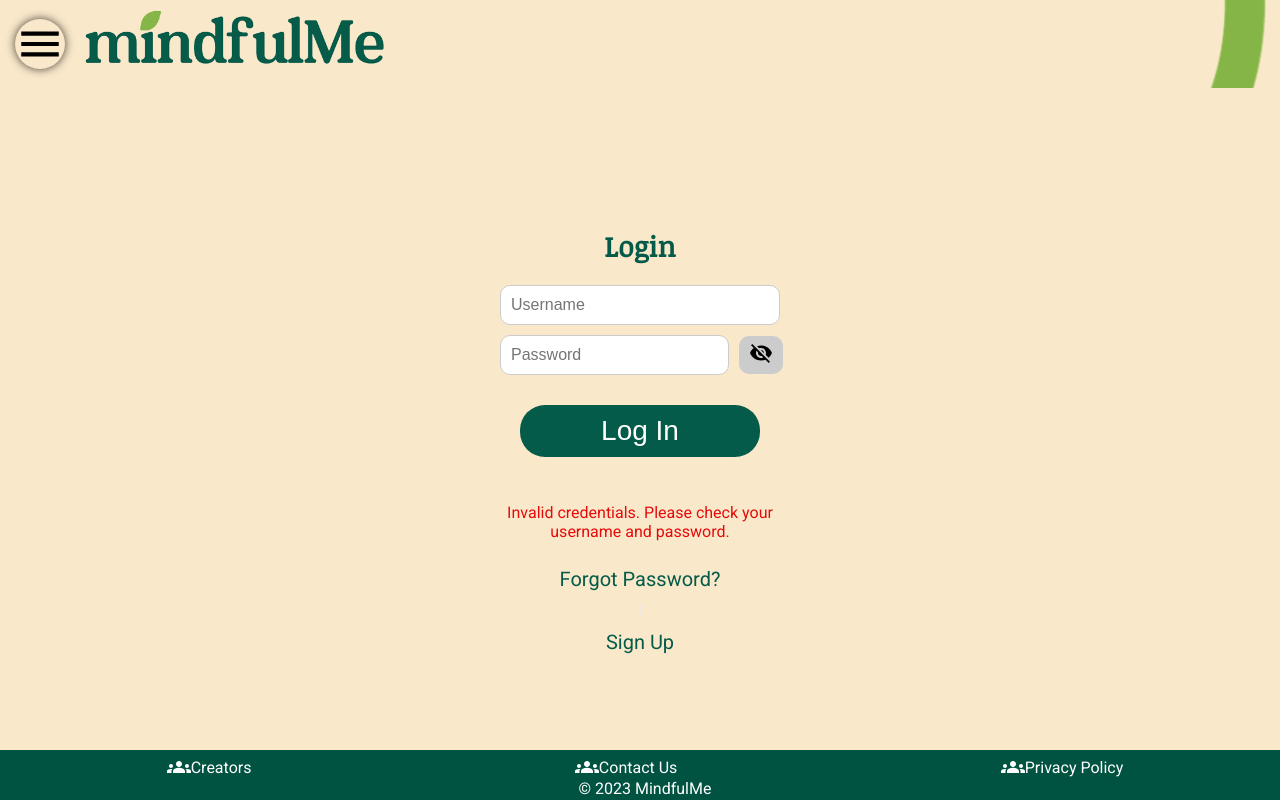
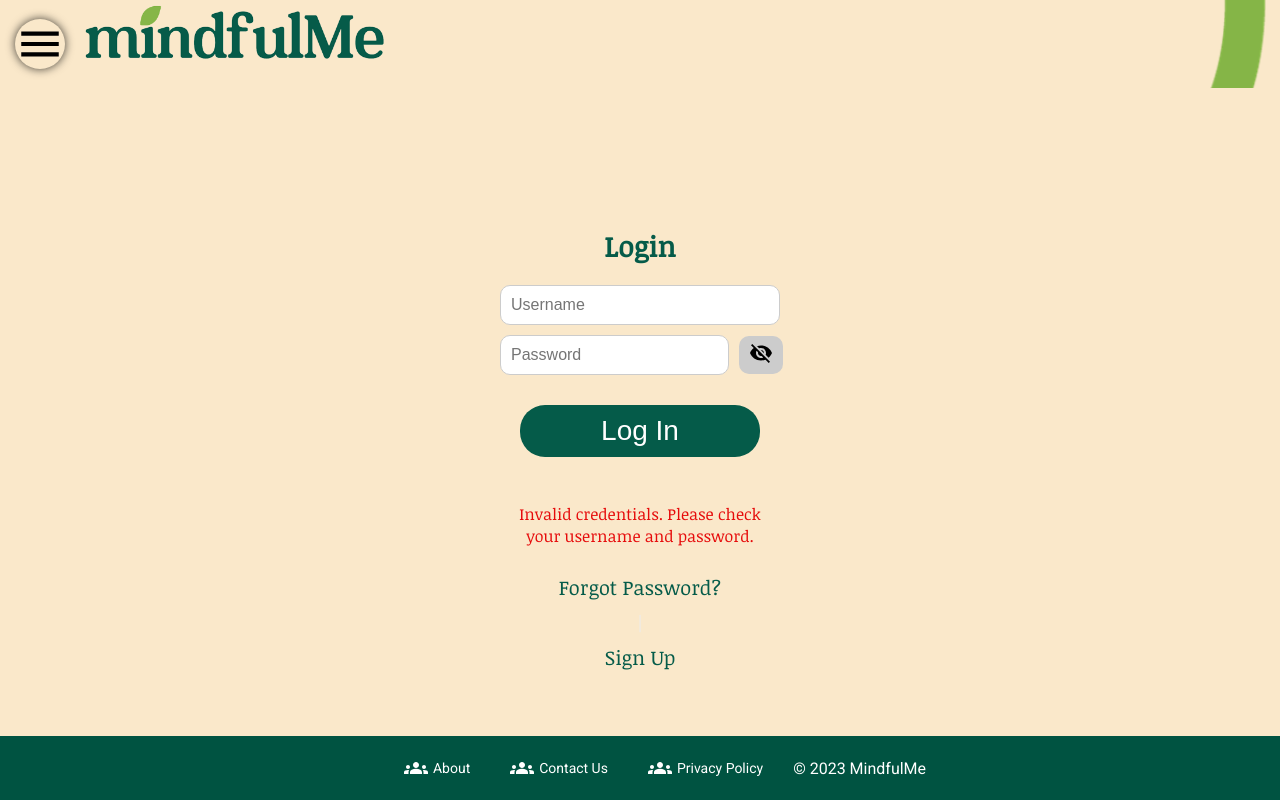
Before and after one commit to Leliah/CapstoneProject-Front-End, a React (Create React App) app in the folder capstone-project-front-end/: page /login in a window 1280 px wide. Built offline with nearby package versions, Linux system fonts and the light colour scheme; no server answers; a web font is replaced by a local one.

Commit message:
Adrian update

```diff
--- a/capstone-project-front-end/src/App.css
+++ b/capstone-project-front-end/src/App.css
@@ -39,8 +39,10 @@
 .logo1 {
   width: 350px; /* Adjust the width as needed */
   height: auto; /* Maintain aspect ratio */
-  margin-right: 10px;
-  padding-top: 10px; /* Add margin to separate from the menu button */
+}
+
+.logo-container {
+  margin-right: 10px; /* Adjust margin as needed */
 }
 
 .menu-container {
--- a/capstone-project-front-end/src/App.js
+++ b/capstone-project-front-end/src/App.js
@@ -14,9 +14,8 @@
 import PromptsResponse from "./component/Prompts/PromptsResponse";
 import Feed from "./component/Feed/Feed";
 import Login from "./component/Login/Login";
-import PromptsWorkedOn from "./component/Prompts/PromptsWorkedOn";
 // import background from "./component/background.png";
-
+import PromptsWorkedOn from "./component/Prompts/PromptsWorkedOn"
 
 function App() {
   const [showNav, setShowNav] = useState(false);
--- a/capstone-project-front-end/src/component/About/About.css
+++ b/capstone-project-front-end/src/component/About/About.css
@@ -42,7 +42,8 @@
 }
 
 .developer img {
-  width: 200px;
+  width: 150px;
+  height: auto;
   border-radius: 50%;
   box-shadow: 0 2px 4px rgba(0, 0, 0, 0.2);
   transition: transform 0.3s ease-in-out, box-shadow 0.3s ease-in-out;
--- a/capstone-project-front-end/src/component/Feed/Feed.css
+++ b/capstone-project-front-end/src/component/Feed/Feed.css
@@ -59,6 +59,64 @@
     max-height: 700px;
     margin-top: 20px;
 
+    display: flex;
+    font-family: 'Noticia Text', serif;
+  }
+
+  .profilefeed {
+    background-color: #055b49;
+    border-radius: 10px;
+    width: 350px;
+    max-height: 200px;
+    padding-top: 10px;
+    padding-bottom: 10px;
+    margin: 20px;
+    margin-top: 0;
+  }
+
+  .promptsfeed {
+      background-color: #055b49;
+      border-radius: 10px;
+      width: 350px;
+      margin: 20px;
+      padding-bottom: 90px;
+      max-height: 400px;
+      display: flex;
+      flex-direction: column;
+      align-items: center;
+      justify-content: center;
+      color: white;
+      flex: 0;
+  }
+
+  .promptslink {
+    font-size: 55px;
+    text-align: center;
+  }
+
+  .journal {
+    background-color: #055b49;
+    border-radius: 10px;
+    padding:10px;
+    max-width: 1800px;
+    max-height: 700px;
+    overflow: auto;
+    flex: 1;
+    align-items: center;
+    justify-content: center;
+  }
+
+  img {
+    object-fit: cover;
+    width: 150px;
+    height: 150px;
+    border-radius: 50%;
+  }
+
+  form {
+    max-height: 700px;
+    margin-top: 20px;
+
   }
 
   .feedInput {
@@ -70,6 +128,8 @@
     border: 1px solid #ccc;
     border-radius: 25px;
     font-size: 15px;
+    border-radius: 25px;
+    font-size: 40px;
   }
 
   .feedSubmit {
@@ -83,6 +143,15 @@
       box-sizing: border-box;
       transition: background-color 0.3s ease, box-shadow 0.3s ease;
       color: white;
+      margin-top: 20px;
+      padding: 10px 20px;
+      background-color: #fff;
+      border-radius: 25px;
+      cursor: pointer;
+      font-size: 30px;
+      width: 20%;
+      box-sizing: border-box;
+      transition: background-color 0.3s ease, box-shadow 0.3s ease;
   }
   .feedSubmit:hover {
     background-color: #86b649;
@@ -119,6 +188,8 @@
   .feedli {
     font-family: system-ui, -apple-system, BlinkMacSystemFont, 'Segoe UI', Roboto, Oxygen, Ubuntu, Cantarell, 'Open Sans', 'Helvetica Neue', sans-serif;
     margin-bottom: 9px;
+    font-family: system-ui, -apple-system, BlinkMacSystemFont, 'Segoe UI', Roboto, Oxygen, Ubuntu, Cantarell, 'Open Sans', 'Helvetica Neue', sans-serif;
+    margin-bottom: 9px;
     border-radius: 5px;
     color: #055B49;
     border: 1px solid #86b649;
--- a/capstone-project-front-end/src/component/Footer/Footer.css
+++ b/capstone-project-front-end/src/component/Footer/Footer.css
@@ -1,13 +1,16 @@
-/* Add this CSS to make the footer fixed at the bottom */
+/* Footer.css */
 .footer {
   background-color: #005341;
   color: #fff;
-  padding: 5px; /* Adjust the padding as needed */
+  padding: 20px;
   text-align: center;
   position: fixed;
   bottom: 0;
   width: 100%;
-  height: 5%;
+  display: flex;
+  flex-direction: row;
+  justify-content: center;
+  align-items: center;
 }
 
 .footer ul {
@@ -15,7 +18,6 @@
   padding: 0;
   margin: 0;
   display: flex;
-  justify-content: space-around;
 }
 
 .footer-item {
@@ -25,12 +27,18 @@
 .footer-item a {
   text-decoration: none;
   color: #fff;
+  margin: 0 20px;
+  font-size: 14px;
   display: flex;
   align-items: center;
 }
 
+.footer-icon {
+  margin-right: 5px;
+}
+
 .footer-item a:hover {
-  text-decoration: none;
+  text-decoration: underline;
   border-radius: 10px;
 }
 
--- a/capstone-project-front-end/src/component/Footer/Footer.js
+++ b/capstone-project-front-end/src/component/Footer/Footer.js
@@ -1,33 +1,32 @@
-import React from "react";
-import "./Footer.css";
+// Footer.js
+import "./Footer.css"
 import { Link } from "react-router-dom";
 import GroupsIcon from "@mui/icons-material/Groups";
 
 function Footer() {
   return (
     <footer className="footer">
-      {/* Your footer content goes here */}
       <ul>
         <li className="footer-item">
           <Link to="/about">
-            <GroupsIcon />
-             Creators
+            <GroupsIcon className="footer-icon" />
+            About
           </Link>
         </li>
         <li className="footer-item">
           <Link to="/contact">
-            <GroupsIcon />
+            <GroupsIcon className="footer-icon" />
             Contact Us
           </Link>
         </li>
         <li className="footer-item">
           <Link to="/privacy">
-            <GroupsIcon />
+            <GroupsIcon className="footer-icon" />
             Privacy Policy
           </Link>
         </li>
       </ul>
-      © 2023 MindfulMe
+      <p>© 2023 MindfulMe</p>
     </footer>
   );
 }
```
Also changed, not shown: capstone-project-front-end/src/component/Feed/Feed.js (indentation only), capstone-project-front-end/src/component/Navbar/Navbar.js (line endings or trailing spaces), 1 other file (tests, documents, lock files or other folders).
